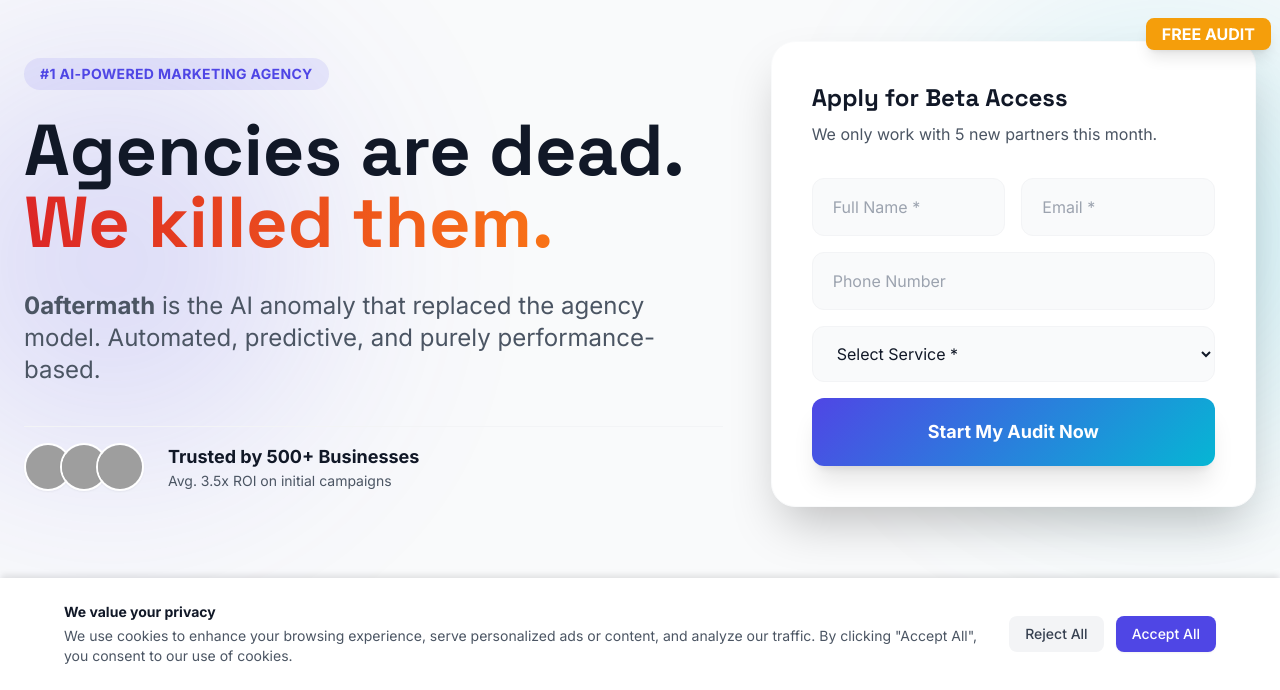
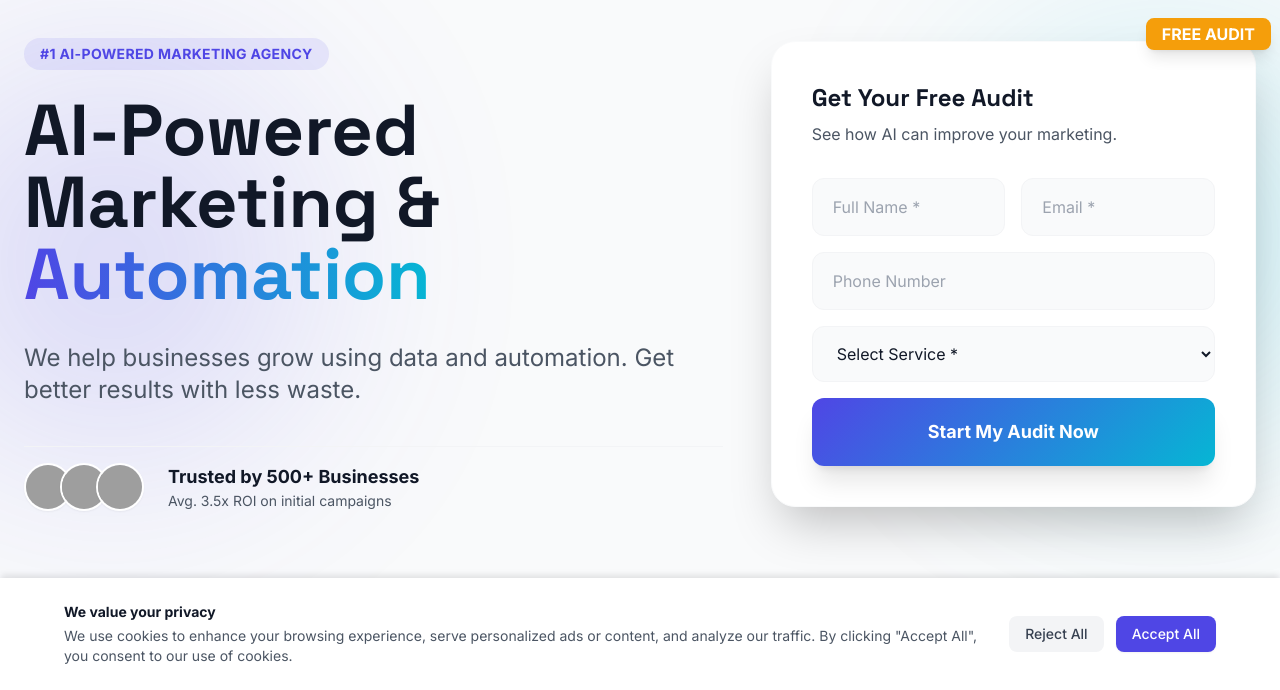
Before and after one commit to mujtaba695-afk/0aftermath-website, a plain HTML site: page index.html in a window 1280 px wide. Shown: the part 110-800 px from the top of the page. Drawn offline with nearby package versions, Linux system fonts and the light colour scheme; grey boxes are pictures that could not be loaded.

Commit message:
style: update copy to be professional

```diff
--- a/index.html
+++ b/index.html
@@ -371,14 +371,11 @@
                         #1 AI-POWERED MARKETING AGENCY
                     </span>
                     <h1 id="hero-headline" class="text-5xl md:text-7xl font-bold leading-[1.1] mb-8">
-                        Scale Your Business with <span
-                            class="text-transparent bg-clip-text bg-gradient-to-r from-primary to-secondary">AI-Driven</span>
-                        Marketing Mastery
+                        AI-Powered Marketing & <span
+                            class="text-transparent bg-clip-text bg-gradient-to-r from-primary to-secondary">Automation</span>
                     </h1>
                     <p id="hero-subtitle" class="text-xl md:text-2xl text-text-muted mb-10 max-w-2xl leading-relaxed">
-                        <strong>0aftermath</strong> is an AI-powered marketing and automation agency that simplifies
-                        digital growth. We leverage advanced machine learning models and predictive analytics to drive
-                        measurable ROI for modern businesses.
+                        We help businesses grow using data and automation. Get better results with less waste.
                     </p>
 
                     <div class="flex flex-wrap items-center gap-6 pt-4 border-t border-gray-100">
--- a/js/personalization.js
+++ b/js/personalization.js
@@ -21,10 +21,10 @@
     // Note: 'brand' content replaces the static HTML default to match the "Agencies are dead" strategy.
     const CONTENT = {
         'brand': { // Default/Direct Traffic
-            headline: 'Agencies are dead. <span class="text-transparent bg-clip-text bg-gradient-to-r from-red-600 to-orange-500">We killed them.</span>',
-            subtitle: '<strong>0aftermath</strong> is the AI anomaly that replaced the agency model. Automated, predictive, and purely performance-based.',
-            formTitle: 'Apply for Beta Access',
-            formSubtitle: 'We only work with 5 new partners this month.'
+            headline: 'AI-Powered Marketing & <span class="text-transparent bg-clip-text bg-gradient-to-r from-primary to-secondary">Automation</span>',
+            subtitle: 'We help businesses grow using data and automation. Get better results with less waste.',
+            formTitle: 'Get Your Free Audit',
+            formSubtitle: 'See how AI can improve your marketing.'
         },
         'service': { // Search / AI Traffic
             headline: 'Scale Your Business with <span class="text-transparent bg-clip-text bg-gradient-to-r from-primary to-secondary">AI-Driven</span> Marketing Mastery',
```
